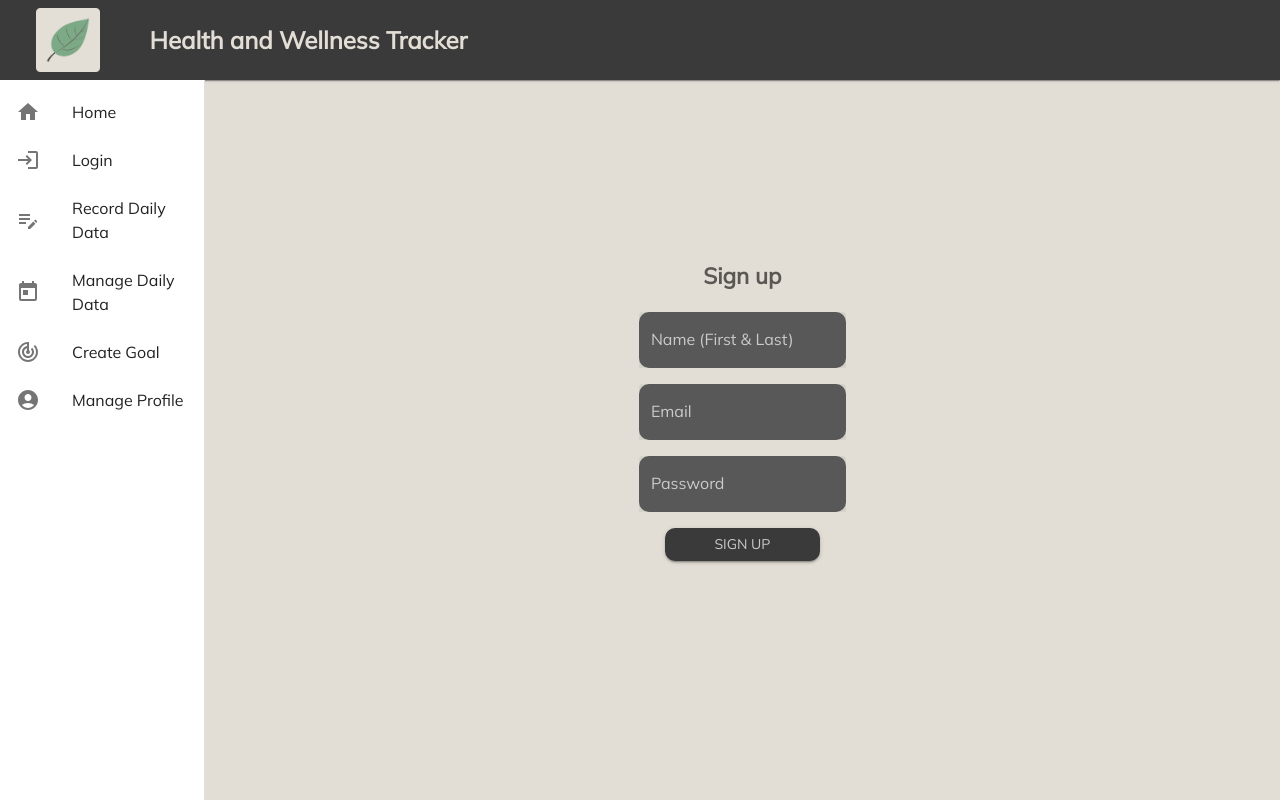
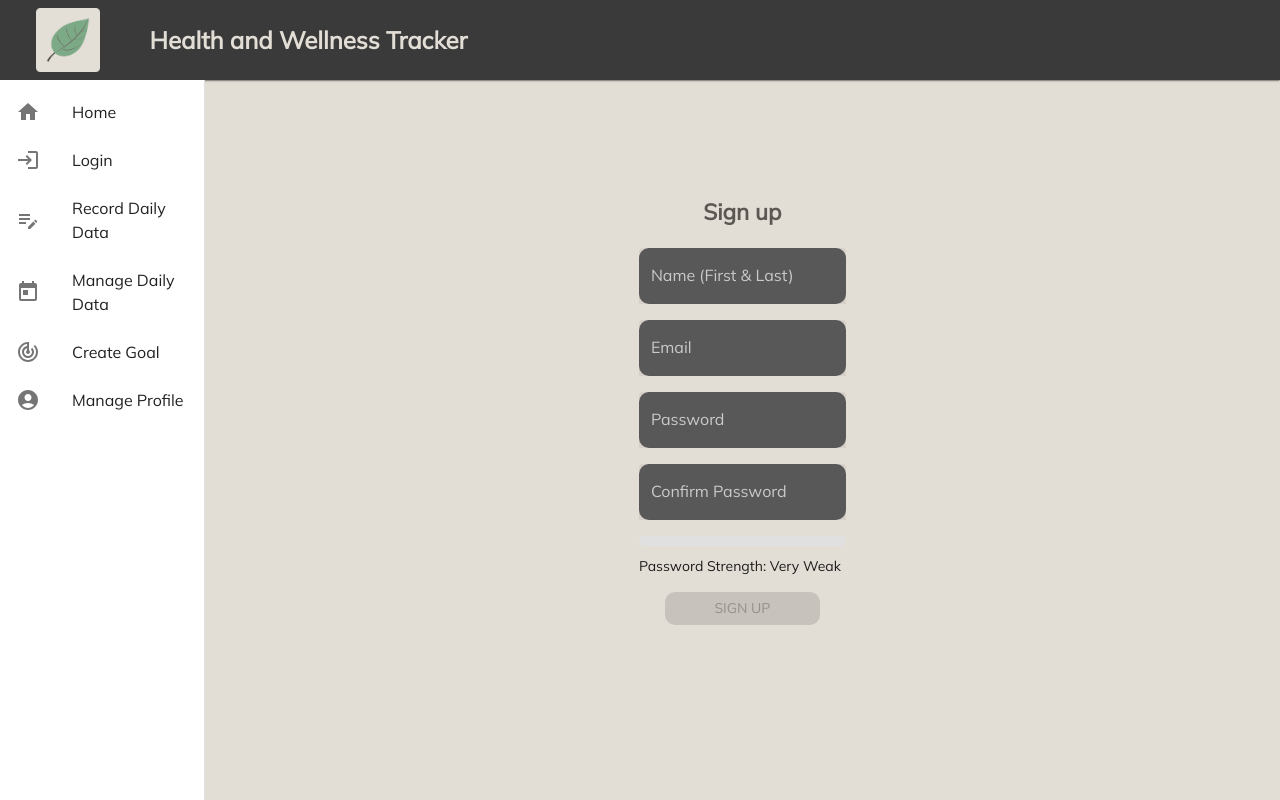
Before and after one commit to totallynotcory/CS763-Project, a React (Create React App) app in the folder code/client/: page /create-user in a window 1280 px wide. Built offline with nearby package versions, Linux system fonts and the light colour scheme.

Commit message:
Added zxcvbn to check password strength. Added password meter.  Disable/enable submit button.  Confirm password.

```diff
--- a/code/client/package.json
+++ b/code/client/package.json
@@ -24,7 +24,8 @@
     "react-dom": "^18.3.1",
     "react-router-dom": "^6.26.2",
     "react-scripts": "^5.0.1",
-    "web-vitals": "^2.1.4"
+    "web-vitals": "^2.1.4",
+    "zxcvbn": "^4.4.2"
   },
   "jest": {
     "transform": {},
--- a/code/client/src/components/CreateUser.js
+++ b/code/client/src/components/CreateUser.js
@@ -2,6 +2,7 @@ import { useState } from "react";
 import { useNavigate } from "react-router-dom";
 import apiClient from "../services/apiClient.js";
 import { validateRegistrationForm } from "../utils/validateRegistrationForm.js";
+import zxcvbn from "zxcvbn";  // Import zxcvbn for password strength analysis
 
 import {
   Box,
@@ -10,6 +11,7 @@ import {
   Grid2,
   FormControl,
   Button,
+  LinearProgress,
 } from "@mui/material";
 import {
   title,
@@ -26,31 +28,68 @@ function CreateUser() {
     name: "",
     email: "",
     password: "",
+    confirmPassword: "",  // Add a field for confirming the password
   });
+
+  const [passwordStrength, setPasswordStrength] = useState(0);  // State for password strength
+  const [passwordFeedback, setPasswordFeedback] = useState(""); // State for password feedback
   const [successMessage, setSuccessMessage] = useState("");
   const [errorMessage, setErrorMessage] = useState("");
+  const [passwordsMatch, setPasswordsMatch] = useState(true);  // State to track if passwords match
 
 // Handle input changes and update formData state
 const handleChange = (e) => {
   const { name, value } = e.target;
+
+  // Set formData with the updated value
   setFormData((prevData) => ({
     ...prevData,
     [name]: value,
   }));
+
+  // Analyze password strength when user types in the password field
+  if (name === "password") {
+    const result = zxcvbn(value);
+    setPasswordStrength(result.score);  // Score ranges from 0 to 4
+    setPasswordFeedback(result.feedback.suggestions.join(" ") || "Strong password!");  // Provide feedback
+  }
+
+  // Check if passwords match
+  if (name === "confirmPassword" || name === "password") {
+    // Use value directly in the comparison for real-time check
+    setPasswordsMatch(
+      name === "password"
+        ? value === formData.confirmPassword
+        : formData.password === value
+    );
+  }
 };
+
 
   // Handle form submission
   const handleSubmit = async (event) => {
-    event.preventDefault(); // Prevent default form submission behavior (e.g. page reload)
+    event.preventDefault(); // Prevent default form submission behavior (e.g., page reload)
 
     setSuccessMessage("");
     setErrorMessage("");
+
+    // Ensure the password strength is at least 3 (Good)
+    if (passwordStrength < 3) {
+      setErrorMessage("Password strength must be at least 'Good' (score of 3 or higher).");
+      return;  // Prevent form submission if password is too weak
+    }
+
+    // Ensure the passwords match
+    if (!passwordsMatch) {
+      setErrorMessage("Passwords do not match.");
+      return;  // Prevent form submission if passwords do not match
+    }
 
     // Validate form inputs
     const validationResult = validateRegistrationForm(formData);
     if (!validationResult) {
       setErrorMessage("Error: Please review your inputs and try again");
-      return; // Prevent form submission
+      return;  // Prevent form submission
     }
 
     try {
@@ -63,6 +102,7 @@ function CreateUser() {
         name: "",
         email: "",
         password: "",
+        confirmPassword: "",  // Reset the confirmPassword field as well
       });
 
       // Delay routing to the login page to allow the success message to be visible
@@ -75,6 +115,30 @@ function CreateUser() {
       } else {
         setErrorMessage("Registration failed. Please try again.");
       }
+    }
+  };
+
+  // Get password strength label
+  const getStrengthLabel = (score) => {
+    switch (score) {
+      case 0: return "Very Weak";
+      case 1: return "Weak";
+      case 2: return "Fair";
+      case 3: return "Good";
+      case 4: return "Strong";
+      default: return "";
+    }
+  };
+
+  // Dynamically set color for progress bar
+  const getProgressColor = () => {
+    switch (passwordStrength) {
+      case 0: return "#ff1744";  // Red (Very Weak)
+      case 1: return "#ff9100";  // Orange (Weak)
+      case 2: return "#ffc400";  // Yellow (Fair)
+      case 3: return "#00e676";  // Light Green (Good)
+      case 4: return "#00c853";  // Green (Strong)
+      default: return "#e0e0e0";  // Default Grey
     }
   };
 
@@ -130,15 +194,98 @@ function CreateUser() {
               sx={signUptextField}
             />
           </FormControl>
+
           </Grid2>
+
+          {/* Confirm Password -------------------------------------*/}
+          <Grid2 item size={{ xs: 12 }}>
+          <FormControl fullWidth>
+            <TextField
+              data-testid="txtConfirmPassword"
+              label="Confirm Password"
+              variant="filled"
+              fullWidth
+              type="password"
+              name="confirmPassword"
+              value={formData.confirmPassword}
+              onChange={handleChange}
+              sx={signUptextField}
+              InputProps={{
+                sx: {
+                  '& .MuiFilledInput-root': {
+                    backgroundColor: '#424242', // Dark gray background color for the filled variant
+                    '&:hover': {
+                      backgroundColor: '#424242', // Keep dark gray on hover
+                    },
+                    '&.Mui-focused': {
+                      backgroundColor: '#424242', // Keep dark gray when focused
+                    },
+                  },
+                },
+              }}
+            />
+          </FormControl>
+
+            {!passwordsMatch && (
+              <Typography variant="body2" color="error">
+                Passwords do not match.
+              </Typography>
+            )}
+          </Grid2>
+
+          {/* Password Strength Meter */}
+          <Grid2 item xs={12}>
+            <LinearProgress
+              variant="determinate"
+              value={(passwordStrength / 4) * 100}  // Convert score to percentage (0-100)
+              sx={{
+                height: "10px",
+                borderRadius: "5px",
+                marginBottom: "10px",
+                backgroundColor: "#e0e0e0",  // Grey background for the progress bar
+                "& .MuiLinearProgress-bar": {
+                  backgroundColor: getProgressColor(),  // Dynamic color for the progress bar
+                },
+              }}
+            />
+            <Typography variant="body2">
+              Password Strength: {getStrengthLabel(passwordStrength)}
+            </Typography>
+
+            {/* Feedback Element with Wrapping */}
+            {passwordFeedback && (
+              <Typography
+                variant="body2"
+                color="error"
+                sx={{
+                  maxWidth: "200px",      // Limit the width to 400px (adjustable)
+                  maxHeight: "60px",      // Limit the height to 60px (adjustable)
+                  overflow: "hidden",     // Hide overflow if it exceeds the height
+                  textOverflow: "ellipsis", // Add ellipsis if text overflows
+                  wordWrap: "break-word", // Ensure words break properly
+                  whiteSpace: "normal",   // Enable text wrapping
+                }}
+              >
+                {passwordFeedback}
+              </Typography>
+            )}
+          </Grid2>
+
           {/* Submit Button -------------------------------------*/}
           <Grid2 item size={{ xs: 12 }} container justifyContent="center">
-            <Button type="submit" variant="contained" sx={loginSubmitButton}>
+            <Button
+              type="submit"
+              variant="contained"
+              sx={loginSubmitButton}
+              disabled={passwordStrength < 3 || !passwordsMatch} // Disable button if password is weak or passwords don't match
+            >
               Sign Up
             </Button>
           </Grid2>
         </Grid2>
       </form>
+
+      {/* Error & Success Messages */}
       {errorMessage && (
         <p style={{ color: "#E95D5C", fontWeight: "bold" }}>{errorMessage}</p>
       )}
```
Also changed, not shown: 1 other file (tests, documents, lock files or other folders). Lines whose indentation alone changed are shown as unchanged.
